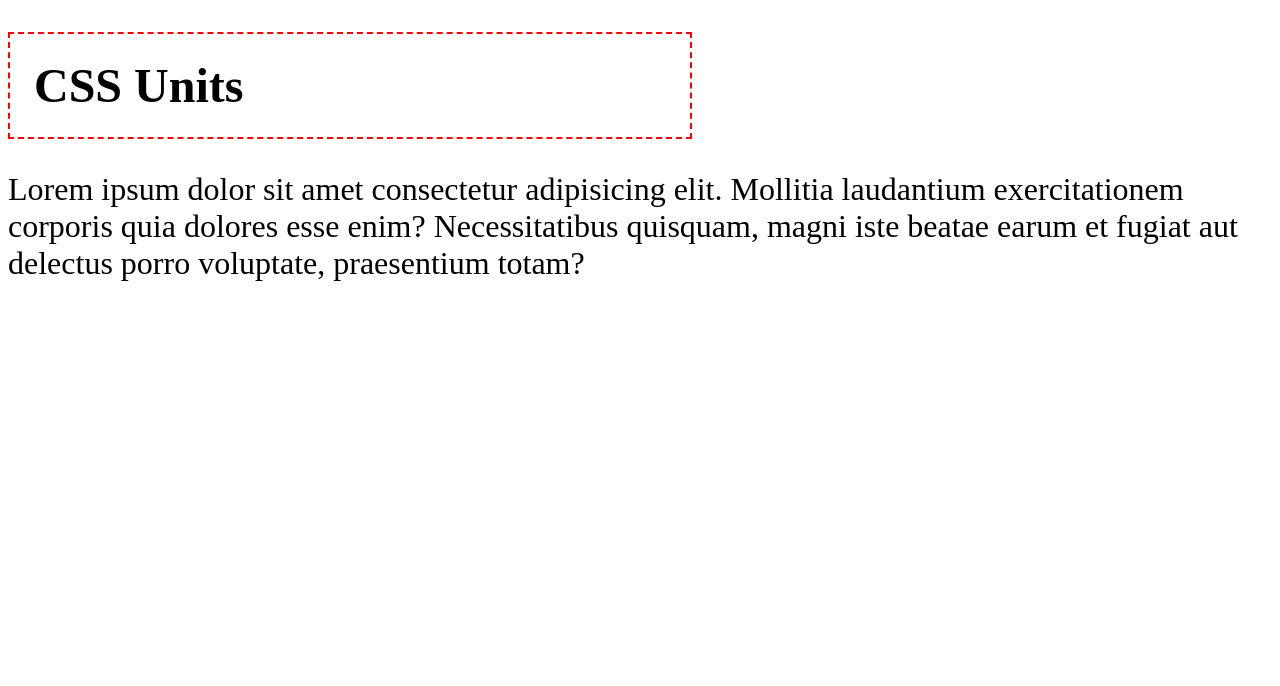
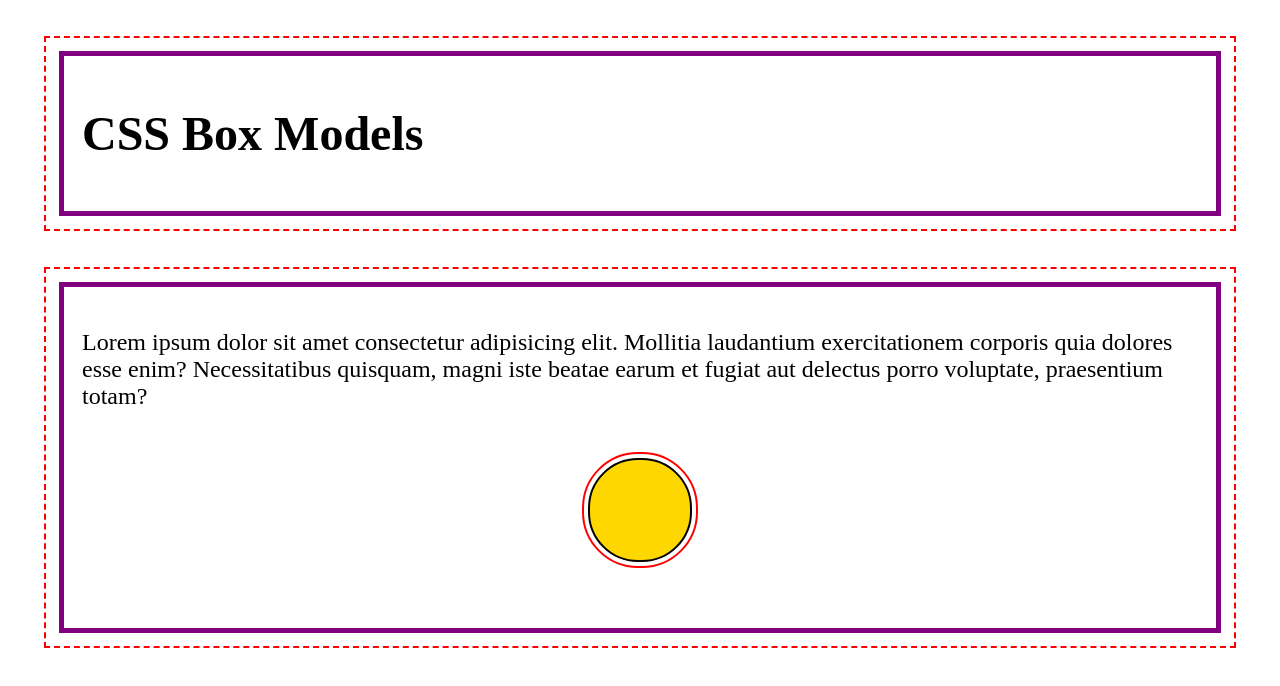
Before and after one commit to muyiwadosunmu/CSSTutorials-Complete, a plain HTML site: page 01_LESSON/index.html in a window 1280 px wide. Drawn offline with Linux system fonts and the light colour scheme.

Commit message:
chapter5 CSS Box Models

```diff
--- a/01_LESSON/css/style.css
+++ b/01_LESSON/css/style.css
@@ -1,15 +1,19 @@
-h1 {
+.container {
     border:2px dashed red;
-    width:50%;
-    font-size:3rem;
-    padding:0.5em;
+    font-size: 1.5rem;
+    margin: 1.5em;
+    padding:1.5em;
+    outline: 5px solid purple;
+    outline-offset: -20px;
 }
 
-main {
-    font-size:2rem;
+.circle {
+    margin:3rem auto;
+    background-color: gold;
+    width: 100px;
+    height: 100px;
+    border: 2px solid black;
+    border-radius: 50px;
+    outline: 2px solid red;
+    outline-offset: 0.25rem;
 }
-
-p {
-    font-size: 32px;
-
-}
--- a/01_LESSON/index.html
+++ b/01_LESSON/index.html
@@ -10,13 +10,14 @@
 </head>
 
 <body>
-    <header>
-        <h1>CSS Units</h1>
+    <header class="container">
+        <h1>CSS Box Models</h1>
     </header>
-    <main>
+    <main class="container">
         <p>Lorem ipsum dolor sit amet consectetur adipisicing elit. Mollitia laudantium exercitationem corporis quia
             dolores esse enim? Necessitatibus quisquam, magni iste beatae earum et fugiat aut delectus porro voluptate,
             praesentium totam?</p>
+        <div class="circle"></div>
 
     </main>
 </body>
```
